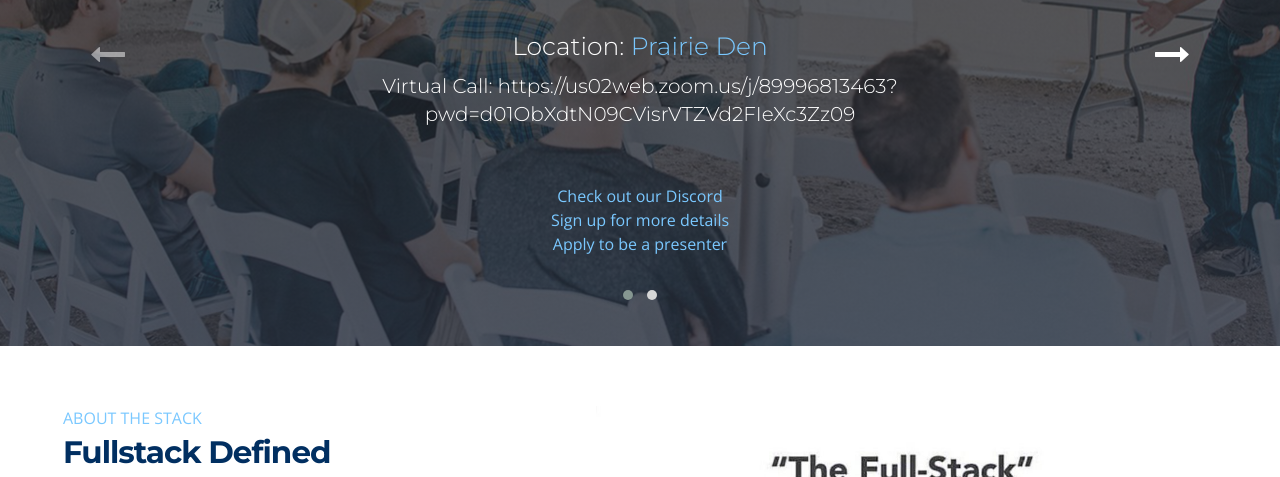
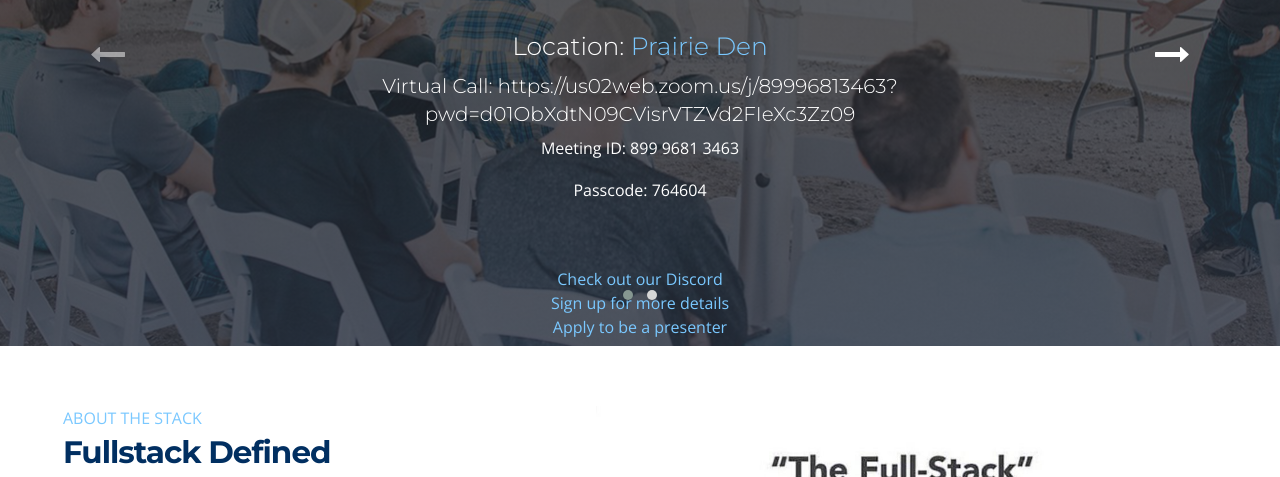
Before and after one commit to fullstackfargo/fullstackfargo.github.io, a plain HTML site: page index.html in a window 1280 px wide. Shown: the part 326-803 px from the top of the page. Drawn offline with nearby package versions, Linux system fonts and the light colour scheme; grey boxes are pictures that could not be loaded.

Commit message:
Add virtual meeting info

```diff
--- a/index.html
+++ b/index.html
@@ -78,7 +78,9 @@
 <!--                                     <h4>Location: Prairie Den</h4>                                    -->
                                     <h4>Location: <a href="https://goo.gl/maps/bi9ukRNTpKEy1b5e8" target="_blank" class="">Prairie Den</a></h4>
 
-                                     <h5>Virtual Call: https://us02web.zoom.us/j/89996813463?pwd=d01ObXdtN09CVisrVTZVd2FIeXc3Zz09</h5>
+                                    <h5>Virtual Call: https://us02web.zoom.us/j/89996813463?pwd=d01ObXdtN09CVisrVTZVd2FIeXc3Zz09</h5>
+                                    <p>Meeting ID: 899 9681 3463</>
+                                    <p>Passcode: 764604</p>
 
 
 <!--                                        <a class="button m-t-15 -rounded warning" href="http://meet.google.com/eze-pxkf-bdh" target="_blank">Join via Google Meets</a> -->
```
